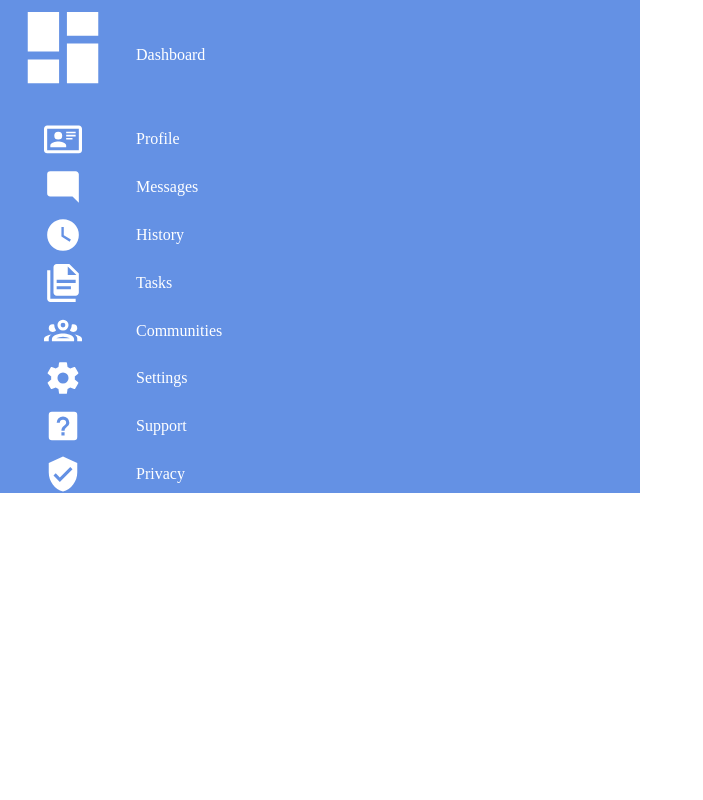
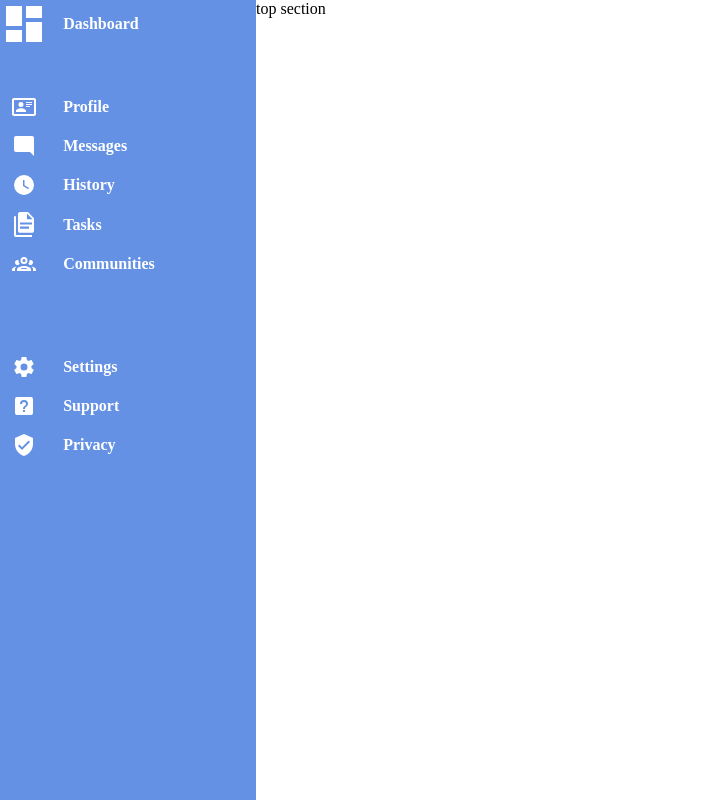
Before and after one commit to devin-sachs/Admin-Dashboard, a plain HTML site: page index.html in a window 1280 px wide. Shown: the top 800 px of the page, without its empty margins (0-703 px from the left). Drawn offline with Linux system fonts and the light colour scheme.

Commit message:
Complete side panel
Adjust styling on admin dashboard side panel for spacing

```diff
--- a/index.html
+++ b/index.html
@@ -37,6 +37,7 @@
             <div class="nav-menu">Privacy</div>
     </div>
 
+    <div class="top-section">top section</div>
 
 
 
--- a/styles.css
+++ b/styles.css
@@ -6,8 +6,10 @@ HTML, body{
 
 .container{
     display: grid;
-    grid-template-columns: 1fr 1fr;
+    grid-template-columns: 1fr 2fr;
     margin:0 0 0 0;
+    height: 100vh;
+    width: 60%;
 }
 
 .side-bar{
@@ -30,14 +32,15 @@ HTML, body{
 
 
     /* place-items: center; */
-    gap: 10px;
+    gap: 15px;
     grid-column: 1;
     background-color:rgb(100, 145, 228);
     color: white;
+    font-weight: bold;
 }
 
 .nav-image{
-    max-width: 30%;
+    max-width: 50%;
     align-self: center;
     justify-self: center;
 }
@@ -48,19 +51,19 @@ HTML, body{
 }
 
 .side-bar :first-child,
-.side-bar:nth-child(2) {
-    max-width: 75%;
-    margin-bottom: 1em;
+.side-bar :nth-child(2) {
+    max-width: 100%;
+    margin-bottom: 2em;
 }
 
-.side-bar:nth-child(14){
-    /* margin-bottom: 1em; */
+.side-bar :nth-child(11),
+.side-bar :nth-child(12){
+    margin-bottom: 4em;
 }
-
-/* .side-bar img{
-
-
-} */
+.side-bar :nth-last-child(1),
+.side-bar :nth-last-child(2) {
+    margin-bottom: 50em;
+}
 img{
     filter:invert(100%) brightness(100%);
 }
```
